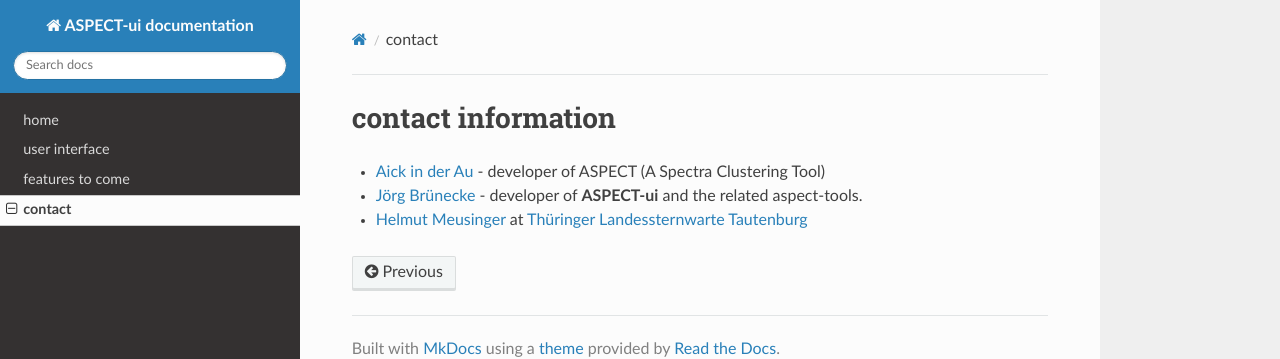
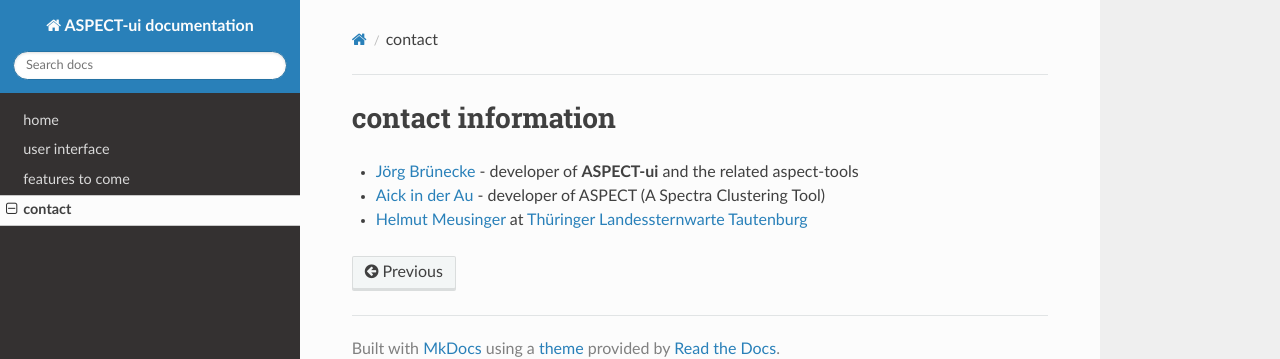
Before and after one commit to bloerg/aspectui-documentation, an MkDocs documentation site: the page built from docs/contact.md, in a window 1280 px wide. Shown: the top 359 px of the page. Built offline with MkDocs 1.6.1, drawn with Linux system fonts in a browser that asks for light colours; nearby versions of some CDN libraries; old or Windows-style settings are respelled for this version of MkDocs.

Commit message:
changed order of contributers

```diff
--- a/docs/contact.md
+++ b/docs/contact.md
@@ -1,5 +1,5 @@
 # contact information
 
+- [Jörg Brünecke](mailto:dev@aspect-ui.de) - developer of **ASPECT-ui** and the related aspect-tools
 - [Aick in der Au](http://www.tls-tautenburg.de/TLS/fileadmin/forschung/meus/ASPECT/ASPECT.html) - developer of ASPECT (A Spectra Clustering Tool)
-- [Jörg Brünecke](mailto:dev@aspect-ui.de) - developer of **ASPECT-ui** and the related aspect-tools.
 - [Helmut Meusinger](http://www.tls-tautenburg.de/TLS/fileadmin/forschung/meus/ASPECT/ASPECT.html) at [Thüringer Landessternwarte Tautenburg](http://www.tls-tautenburg.de)
```
